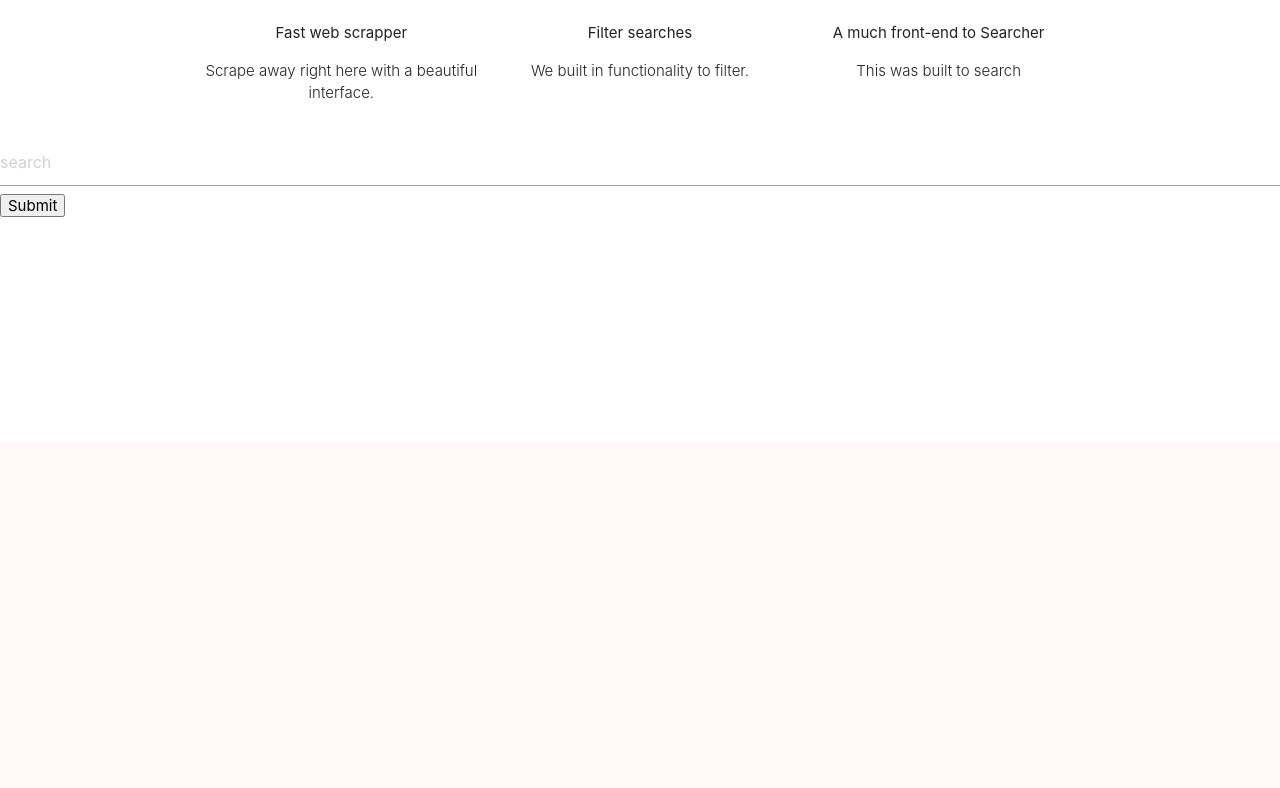
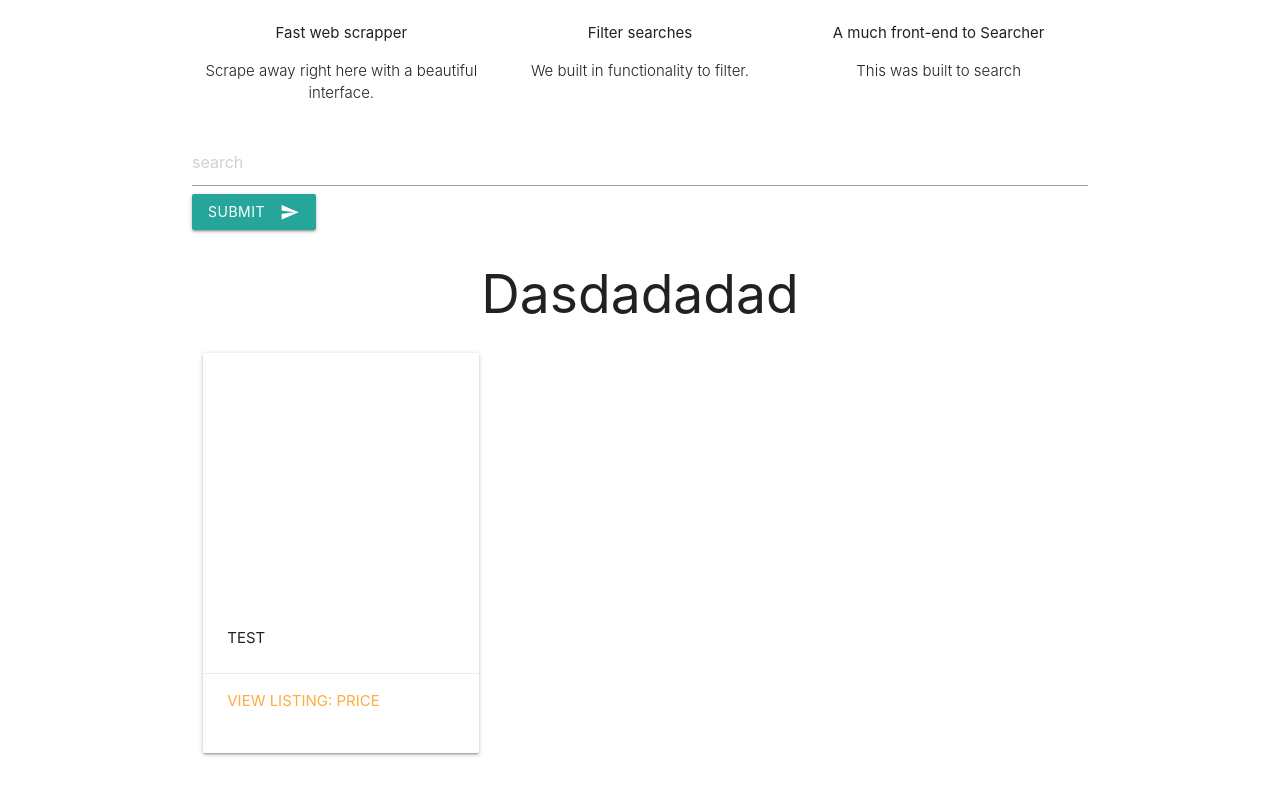
Before and after one commit to joseant1234/searcher_django, a Django app: template templates/my_app/new_search.html in a window 1280 px wide. Shown: the part 359-1147 px from the top of the page. Before the commit the page ends 576 px from the top, so only its background shows below. Run offline with Django 3.2, Linux system fonts and the light colour scheme; the template is opened without the code that fills it: values that come from a table or form of the project are taken from there, others are empty; data comes from the database, SQL or seed files in the repository.

Commit message:
updating the views

```diff
--- a/templates/base.html
+++ b/templates/base.html
@@ -44,11 +44,21 @@
           </div>
         </div>
       </div>
+
+      <form action="{% url 'new_search' %}" method="post">
+        {% csrf_token %}
+        <input type="text" name="search" placeholder="search" >
+        <button class="btn waves-effect waves-light" type="submit" name="action">
+          Submit
+          <i class="material-icons right">send</i>
+        </button>
+      </form>
+
+      {% block content %}
+
+      {% endblock content %}
+
     </div>
-
-    {% block content %}
-
-    {% endblock content %}
 
     <script src="https://cdnjs.cloudflare.com/ajax/libs/materialize/1.0.0/js/materialize.min.js"></script>
   </body>
--- a/templates/my_app/new_search.html
+++ b/templates/my_app/new_search.html
@@ -1,9 +1,21 @@
 {% extends 'base.html' %}
 
 {% block content %}
-  <form action="{% url 'new_search' %}" method="post">
-    {% csrf_token %}
-    <input type="text" name="search" placeholder="search" >
-    <input type="submit" name="submit">
-  </form>
-{% endblock %}
+  <h2 style="text-align: center">{{ search | title }}</h2>
+
+  <div class="row">
+    <div class="col s4">
+      <div class="card">
+        <div class="card-image">
+          <a href="/"><img src="" alt=""></a>
+        </div>
+        <div class="card-content">
+          <p>TEST</p>
+        </div>
+        <div class="card-action">
+          <a href="/">View listing: Price</a>
+        </div>
+      </div>
+    </div>
+  </div>
+{% endblock content %}
```
Also changed, not shown: my_app/views.py (+8 -1 lines), requirements.txt (added, +8 -0 lines).
